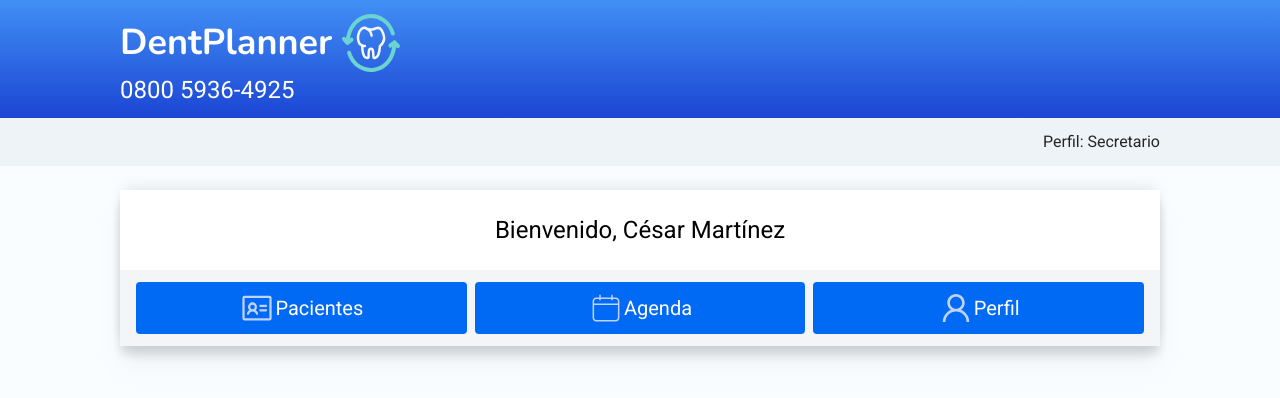
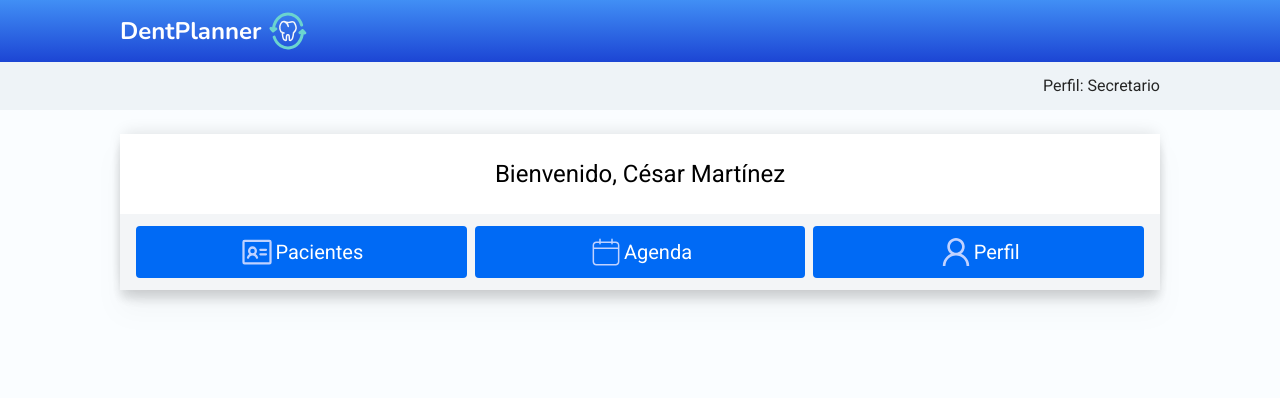
Before and after one commit to FooTalent/team-12, a React (Vite) app in the folder frontend/: page /inicio in a window 1280 px wide. Shown: the top 398 px of the page. Built offline with nearby package versions, Linux system fonts and the light colour scheme.

Commit message:
remove css + fix Logo + fix navbar and Input

```diff
--- a/frontend/src/components/Input.jsx
+++ b/frontend/src/components/Input.jsx
@@ -2,7 +2,6 @@ import PropTypes from "prop-types";
 import { forwardRef } from "react";
 
 const Input = forwardRef(function Input({ placeholder, className, ...rest }, ref) {
-  console.log(ref.value);
   return (
     <input
       ref={ref}
--- a/frontend/src/components/Navbar.jsx
+++ b/frontend/src/components/Navbar.jsx
@@ -1,7 +1,23 @@
 import { Link } from "react-router-dom";
 import Logo from "../assets/LogoDental.svg";
+import { useLocation } from "react-router-dom";
+import { useEffect, useState } from "react";
+import { FaCaretDown } from "react-icons/fa";
 
 export default function Navbar() {
+  const location = useLocation();
+  const nombreUsuario = "CARLOS GARCIA";
+
+  const [isLogin, setIsLogin] = useState(false);
+
+  useEffect(() => {
+    if (location.pathname === "/agenda" || location.pathname === "/pacientes") {
+      setIsLogin(true);
+    } else {
+      setIsLogin(false);
+    }
+  }, [location]);
+
   return (
     <nav
       className="py-3"
@@ -9,18 +25,27 @@ export default function Navbar() {
         backgroundImage: "linear-gradient(to bottom, #418FF5, #1C45D4)",
       }}
     >
-      <div className="pl-[120px]">
+      <div className="lg:px-[120px] px-4 flex justify-between items-center">
         <div className=" flex items-center">
           <Link to={"/"} className="flex items-center">
-            <p className="text-white text-4xl font-bold font-nunito mr-2">
+            <p className="text-white text-2xl font-bold font-nunito mr-2">
               DentPlanner
             </p>
             <img src={Logo} alt="Logo" />
           </Link>
         </div>
-        <div className="number">
-          <p className="text-white font-normal text-2xl">0800 5936-4925</p>
-        </div>
+        {isLogin && (
+          <div className="md:flex hidden">
+            <ul className="flex gap-6 text-white font-semibold text-xl">
+              <Link to={"/pacientes"}>Pacientes</Link>
+              <Link to={"/agenda"}>Agenda</Link>
+              <Link className="flex items-center">
+                {nombreUsuario}
+                <FaCaretDown className="text-[#254c94]" />
+              </Link>
+            </ul>
+          </div>
+        )}
       </div>
     </nav>
   );
```
Also changed, not shown: frontend/src/assets/LogoDental.svg, frontend/src/pages/Daily/Agenda.css (deleted), frontend/src/pages/Home/Home.css (deleted), frontend/src/pages/Login/Login.css (deleted), frontend/src/pages/Register/Registro.css (deleted).
